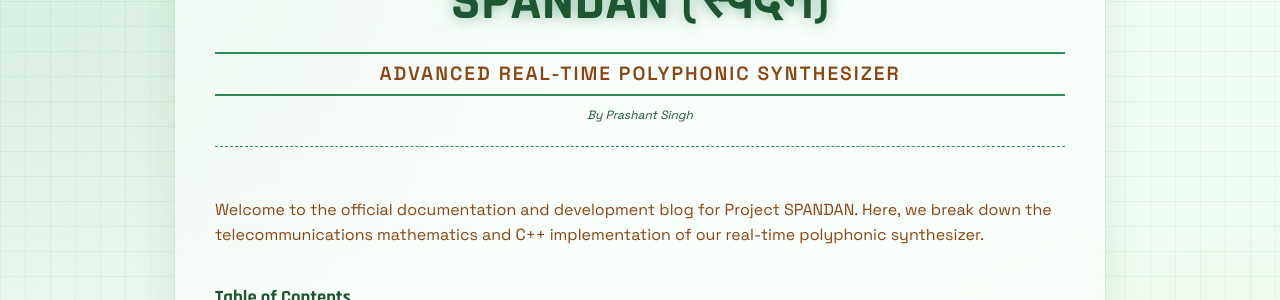
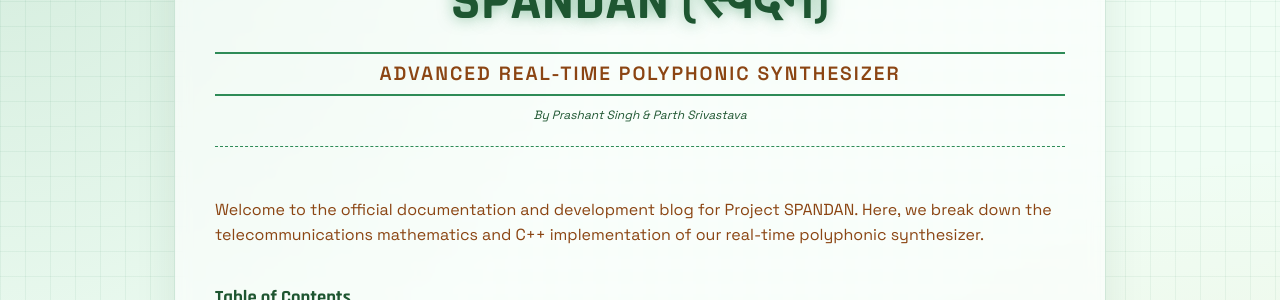
Before and after one commit to cryparc/Spandan, a Jekyll site: the page built from docs/index.md, in a window 1280 px wide. Shown: the part 124-424 px from the top of the page. Built offline with Jekyll 4.4.1, drawn with Linux system fonts in a browser that asks for light colours; our own code applies the rules of GitHub Pages for plain Markdown files.

Commit message:
Added Contibutor

```diff
--- a/docs/_layouts/default.html
+++ b/docs/_layouts/default.html
@@ -15,7 +15,7 @@
         <header class="plugin-header">
             <h1 class="main-title">SPANDAN (स्पंदन)</h1>
             <h2 class="sub-title">Advanced Real-Time Polyphonic Synthesizer</h2>
-            <div class="author-tag">By Prashant Singh</div>
+            <div class="author-tag">By Prashant Singh & Parth Srivastava</div>
         </header>
 
         <!-- Markdown Content Injected Here -->
```
